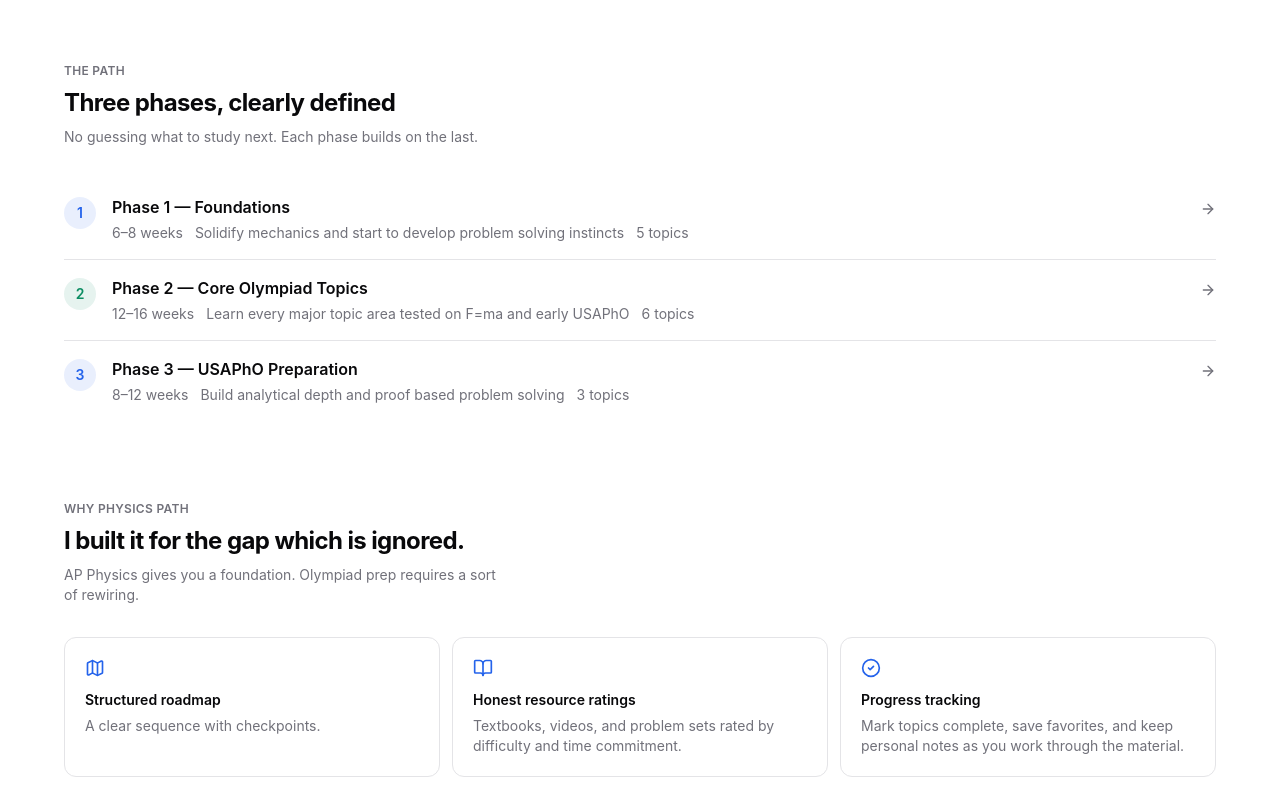
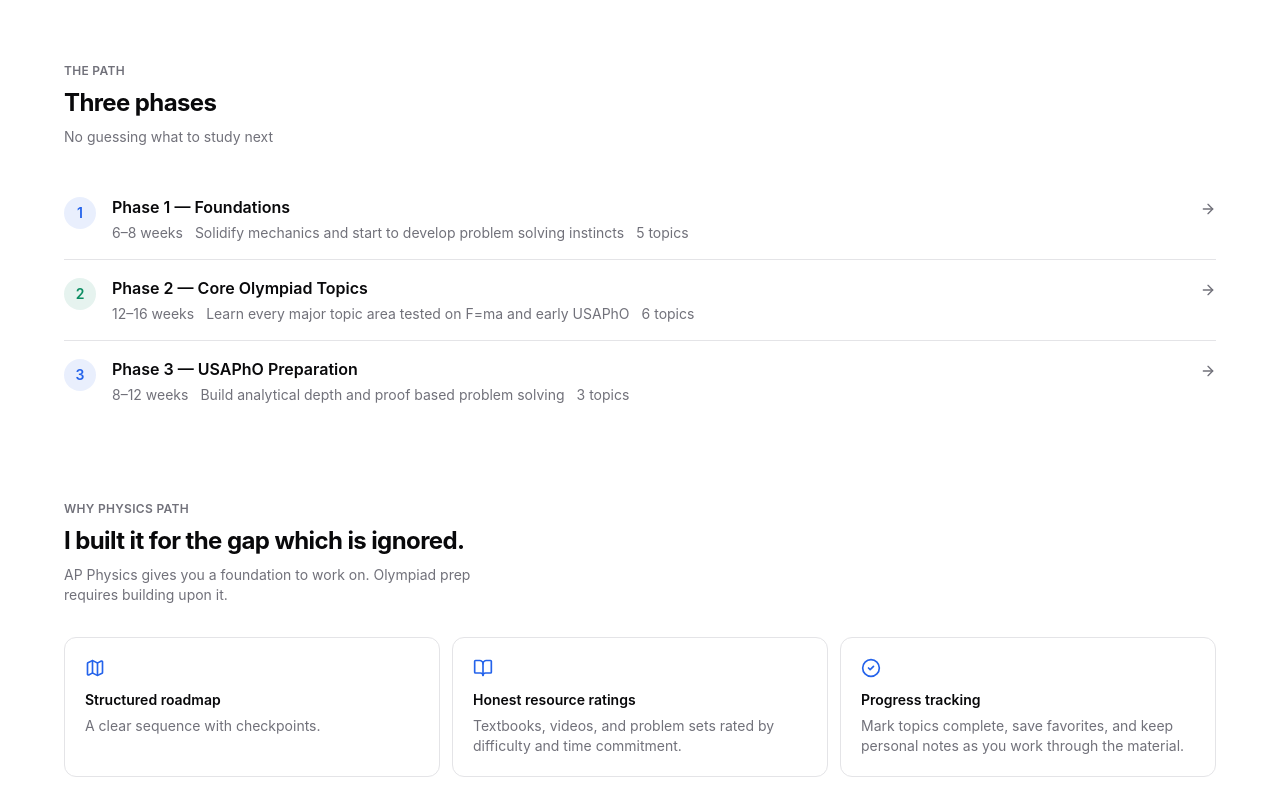
Before and after one commit to Sabyasachi265/Physics-path, a Next.js app: page / in a window 1280 px wide. Shown: the part 557-1346 px from the top of the page. Built offline with nearby package versions, Linux system fonts and the light colour scheme; no server answers.

Commit message:
Update page.tsx

```diff
--- a/src/app/page.tsx
+++ b/src/app/page.tsx
@@ -96,9 +96,9 @@ export default function LandingPage() {
         <p className="mb-2 text-xs font-semibold uppercase tracking-wide text-muted-foreground">
           The path
         </p>
-        <h2 className="text-2xl font-bold tracking-tight">Three phases, clearly defined</h2>
+        <h2 className="text-2xl font-bold tracking-tight">Three phases</h2>
         <p className="mt-2 max-w-md text-sm text-muted-foreground">
-          No guessing what to study next. Each phase builds on the last.
+          No guessing what to study next
         </p>
 
         <div className="mt-8 flex flex-col">
@@ -136,7 +136,7 @@ export default function LandingPage() {
         </p>
         <h2 className="text-2xl font-bold tracking-tight">I built it for the gap which is ignored.</h2>
         <p className="mt-2 max-w-md text-sm text-muted-foreground">
-          AP Physics gives you a foundation. Olympiad prep requires a sort of rewiring.
+          AP Physics gives you a foundation to work on. Olympiad prep requires building upon it.
         </p>
 
         <div className="mt-8 grid gap-3 sm:grid-cols-2 lg:grid-cols-3">
```
